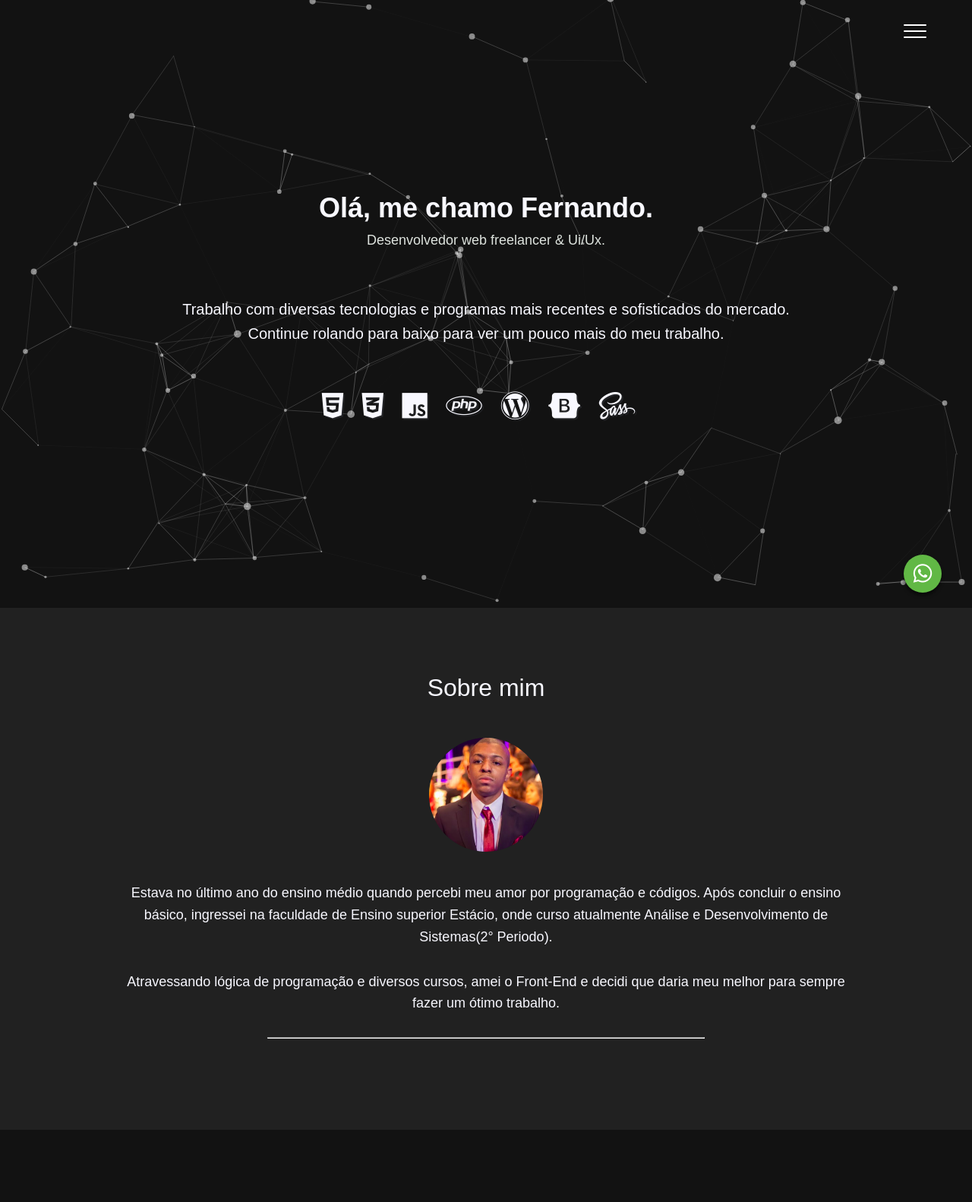
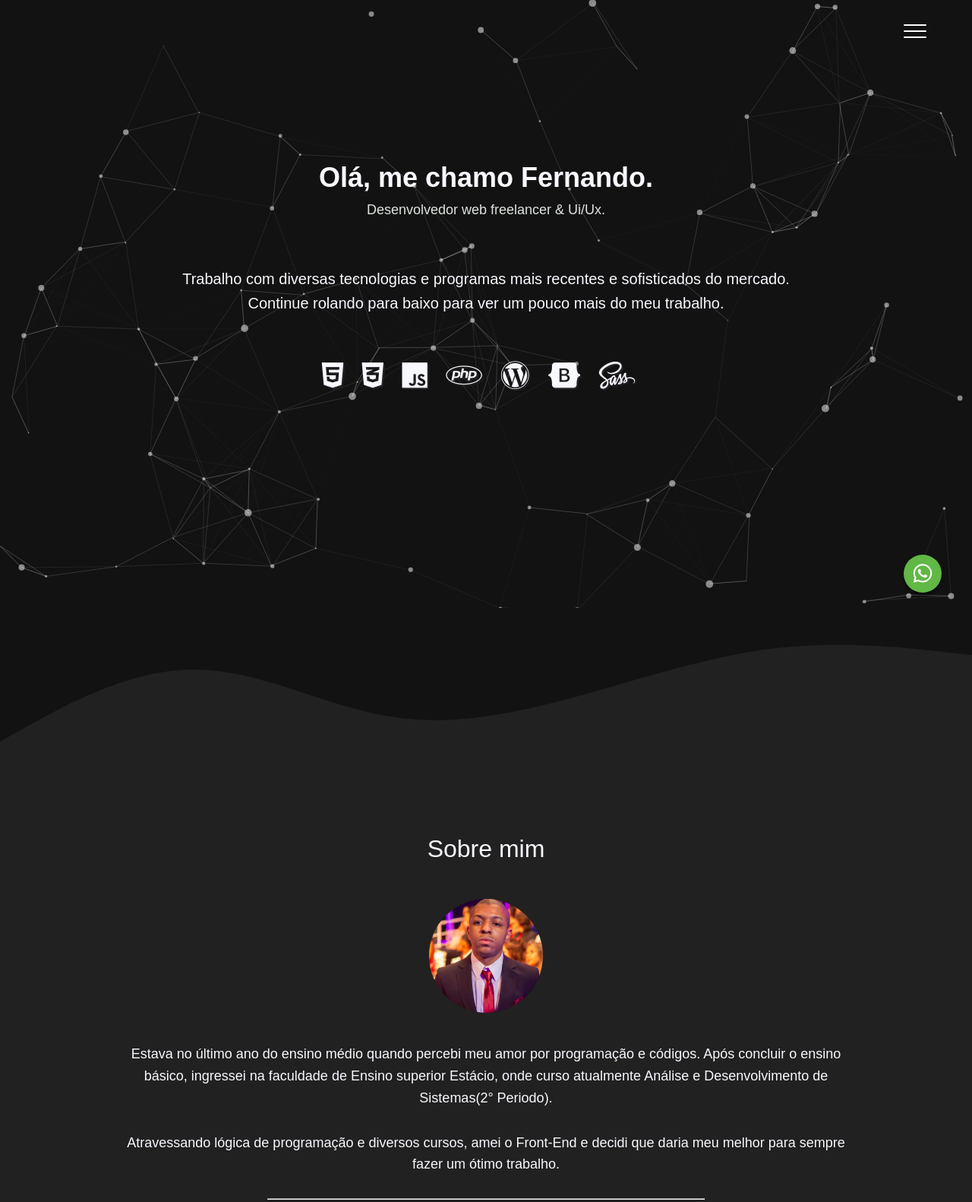
Before and after one commit to devsfe/Personal-portfolio, a plain HTML site: page index.html in a window 1280 px wide. Shown: the top 1582 px of the page at 76% size. Drawn offline with Linux system fonts and the light colour scheme.

Commit message:
Atualizaçao waves

```diff
--- a/assets/css/style.css
+++ b/assets/css/style.css
@@ -10,6 +10,7 @@
 body {
     font-family: 'Rubik', sans-serif;
     line-height: 1.6;
+    background-color: var(--secondary-bckColor);
 }
 
 /* === Utilidades/Variáveis === */
@@ -142,7 +143,7 @@ body {
 
 .home__container {
     width: 100%;
-    height: 100vh;
+    height: 90vh;
     display: flex;
     flex-direction: column;
     align-items: center;
--- a/index.html
+++ b/index.html
@@ -44,6 +44,9 @@
             <a href="https://api.whatsapp.com/send?phone=5551998857983&text=Ol%C3%A1%20Fernando!%20Gostei%20muito%20do%20seu%20trabalho%20e%20tenho%20interesse%20em%20contrat%C3%A1-lo." class="whats__container"><i class="fab fa-whatsapp whats__icon"></i></a>
 
         <!-- About -->
+        <svg xmlns="http://www.w3.org/2000/svg" viewBox="0 0 1440 320">
+            <path fill="#121212" fill-opacity="1" d="M0,288L48,261.3C96,235,192,181,288,181.3C384,181,480,235,576,250.7C672,267,768,245,864,218.7C960,192,1056,160,1152,149.3C1248,139,1344,149,1392,154.7L1440,160L1440,0L1392,0C1344,0,1248,0,1152,0C1056,0,960,0,864,0C768,0,672,0,576,0C480,0,384,0,288,0C192,0,96,0,48,0L0,0Z"></path>
+          </svg>
         <section id="about">
             <div class="about__container spacing-wrapper">
                 <h2 class="about__title" data-anime="left">Sobre mim</h2>
@@ -55,6 +58,7 @@
         </section>
         <!-- Services -->
         <section id="services">
+            <svg xmlns="http://www.w3.org/2000/svg" viewBox="0 0 1440 320"><path fill="#212121" fill-opacity="1" d="M0,288L48,261.3C96,235,192,181,288,181.3C384,181,480,235,576,250.7C672,267,768,245,864,218.7C960,192,1056,160,1152,149.3C1248,139,1344,149,1392,154.7L1440,160L1440,0L1392,0C1344,0,1248,0,1152,0C1056,0,960,0,864,0C768,0,672,0,576,0C480,0,384,0,288,0C192,0,96,0,48,0L0,0Z"></path></svg>
             <div class="services__container spacing-wrapper">
                 <h2 class="services__title" data-anime="left">Serviços</h2>
                 <div class="card__container">
@@ -79,6 +83,9 @@
                 </div>
             </div>
         </section>
+        <svg xmlns="http://www.w3.org/2000/svg" viewBox="0 0 1440 320">
+            <path fill="#121212" fill-opacity="1" d="M0,288L48,261.3C96,235,192,181,288,181.3C384,181,480,235,576,250.7C672,267,768,245,864,218.7C960,192,1056,160,1152,149.3C1248,139,1344,149,1392,154.7L1440,160L1440,0L1392,0C1344,0,1248,0,1152,0C1056,0,960,0,864,0C768,0,672,0,576,0C480,0,384,0,288,0C192,0,96,0,48,0L0,0Z"></path>
+          </svg>
         <!-- Portfolio -->
         <section id="portfolio">
             <div class="portfolio__container spacing-wrapper">
```
